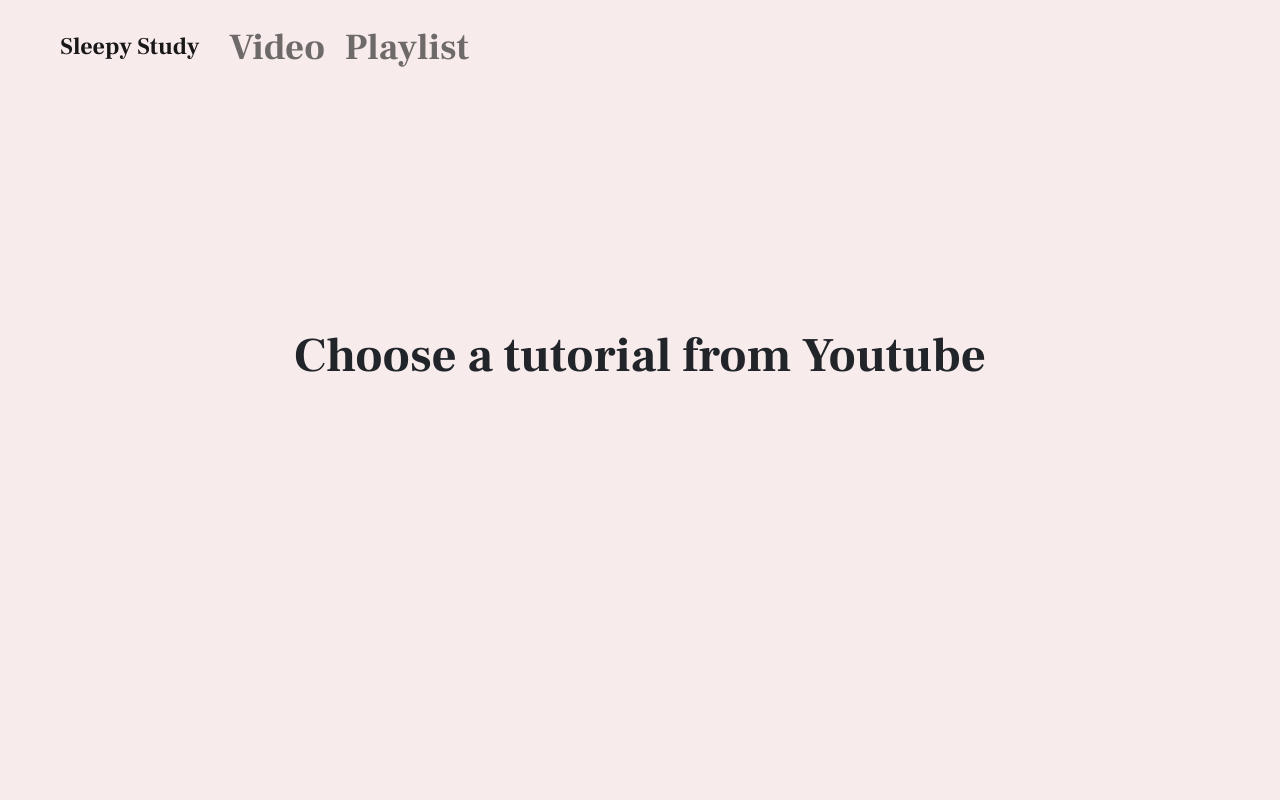
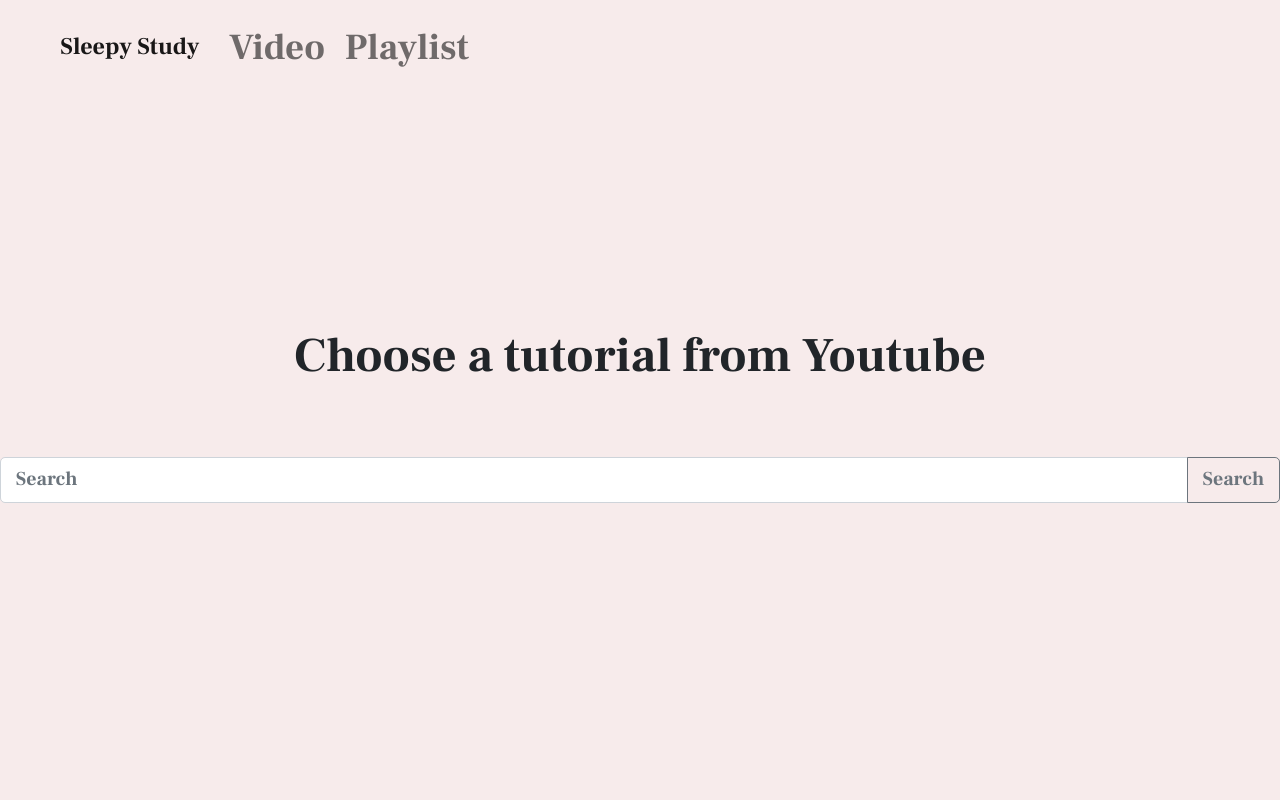
Before and after one commit to flyingfiretruck/sleepystudy, a React app: page /video in a window 1280 px wide. Shown: the top 800 px of the page. Built offline with nearby package versions, Linux system fonts and the light colour scheme; the HTML template or start-up script is replaced by a standard one.

Commit message:
started search bar for youtube

```diff
--- a/client/components/Landing.jsx
+++ b/client/components/Landing.jsx
@@ -12,7 +12,7 @@ const Landing = () => {
       <Image className="connection-image" src="../assets/connection.svg" alt="connection" />
       <div className="intro">
           <p className="intro-paragraph" data-aos="fade-up" data-aos-offset="200">
-            <span>Did you know you might be able to learn while you are asleep? </span>
+            <span>Did you know you might be able to learn while you're asleep? </span>
           </p>
           <p className="intro-paragraph" data-aos="fade-up" data-aos-offset="200">
             <span>There has been multiple studies demonstarting people's ability</span>
--- a/client/components/video.jsx
+++ b/client/components/video.jsx
@@ -1,5 +1,5 @@
 import React from 'react';
-import { Image } from "react-bootstrap";
+import { Image, InputGroup, FormControl, Button } from "react-bootstrap";
 import ReactPlayer from 'react-player'
 
 const Video = () => (
@@ -7,6 +7,17 @@ const Video = () => (
     <div className="video-empty-space"></div>
     <div className="video-description">
       <p>Choose a tutorial from Youtube</p>
+    </div>
+    <div className="video-search-bar">
+      <InputGroup className="mb-3">
+        <FormControl placeholder="Search"
+          aria-label="Default"
+          aria-descibedby="inputGroup-sizing-default"
+        />
+        <Button variant="outline-secondary">
+          Search
+        </Button>
+      </InputGroup>
     </div>
     <div className="vido-player">
       <ReactPlayer url='https://www.youtube.com/watch?v=ysz5S6PUM-U' />
--- a/package.json
+++ b/package.json
@@ -19,6 +19,7 @@
   },
   "homepage": "https://github.com/flyingfiretruck/sleepystudy#readme",
   "dependencies": {
+    "@fortawesome/fontawesome-free": "^5.15.4",
     "@reduxjs/toolkit": "^1.6.1",
     "animate.css": "^4.1.1",
     "aos": "^2.3.4",
@@ -27,6 +28,7 @@
     "css-loader": "^6.2.0",
     "ejs": "^3.1.6",
     "express": "^4.17.1",
+    "font-awesome": "^4.7.0",
     "postcss": "^8.3.6",
     "postcss-loader": "^6.1.1",
     "react": "^17.0.2",
```
Also changed, not shown: 3 other files (tests, documents, lock files or other folders).
